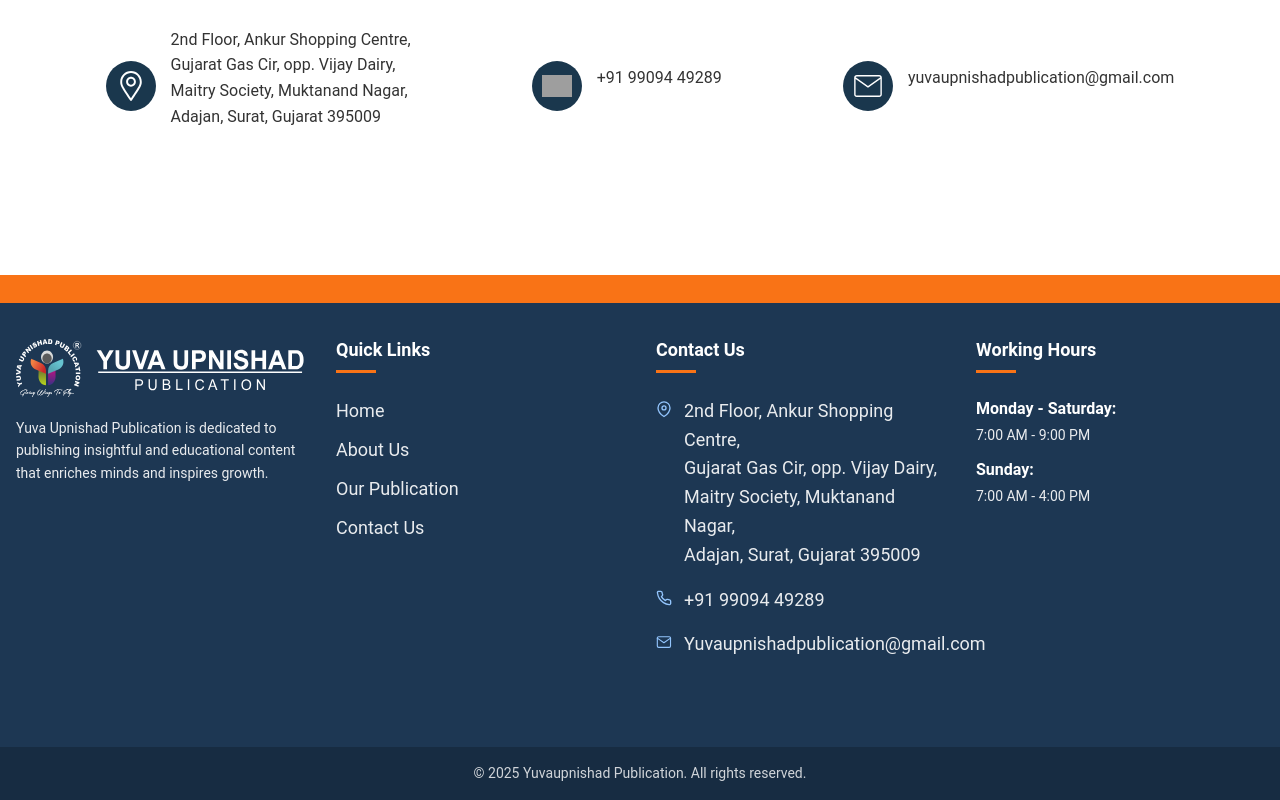
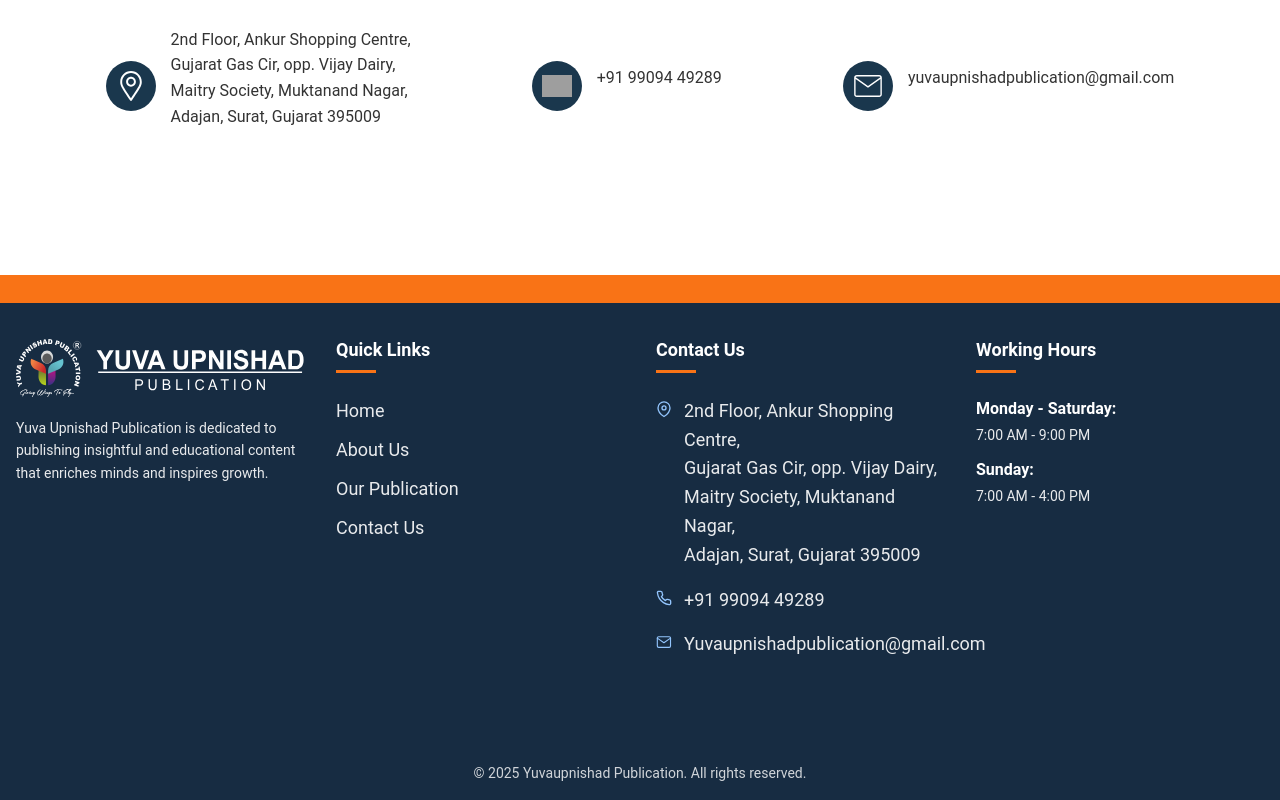
Before and after one commit to pruthvik91/Yuva-Upnishad, a React (Vite) app: page /contact in a window 1280 px wide. Shown: the part 629-1429 px from the top of the page. Built offline with nearby package versions, Linux system fonts and the light colour scheme; grey boxes are pictures that could not be loaded.

Commit message:
color mismach

```diff
--- a/src/components/Footer/Footer.css
+++ b/src/components/Footer/Footer.css
@@ -16,6 +16,7 @@
 
 .footer-container {
   display: grid;
+  background-color: rgba(0, 0, 0, 0.2);
   grid-template-columns: repeat(auto-fit, minmax(240px, 1fr));
   gap: 32px;
   padding: 40px 16px !important;
--- a/src/pages/ContactPage.css
+++ b/src/pages/ContactPage.css
@@ -23,7 +23,7 @@
 .contact-form-section {
     position: relative;
     flex: 1;
-    background: #1a374d;
+    background-color: #1D3753;
     padding: 30px;
     /* border-radius: 8px; */
     color: white;
```
